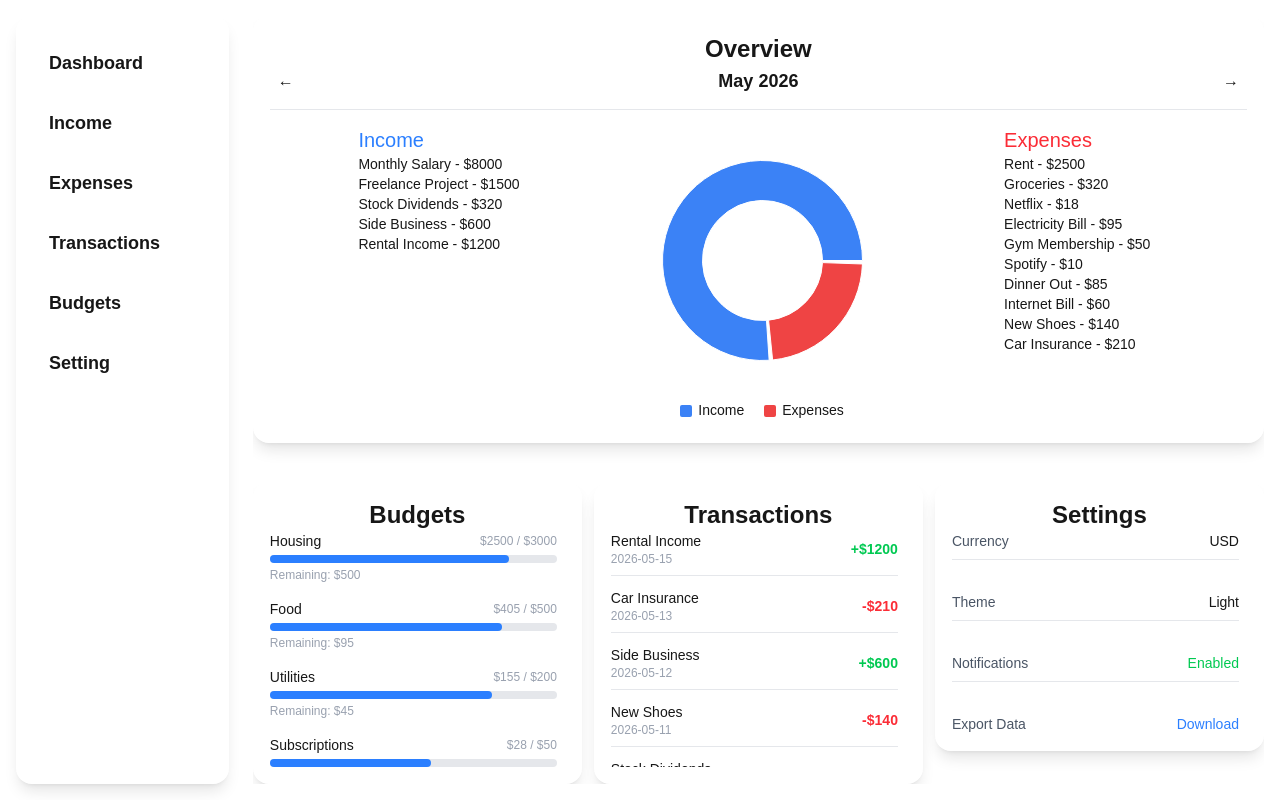
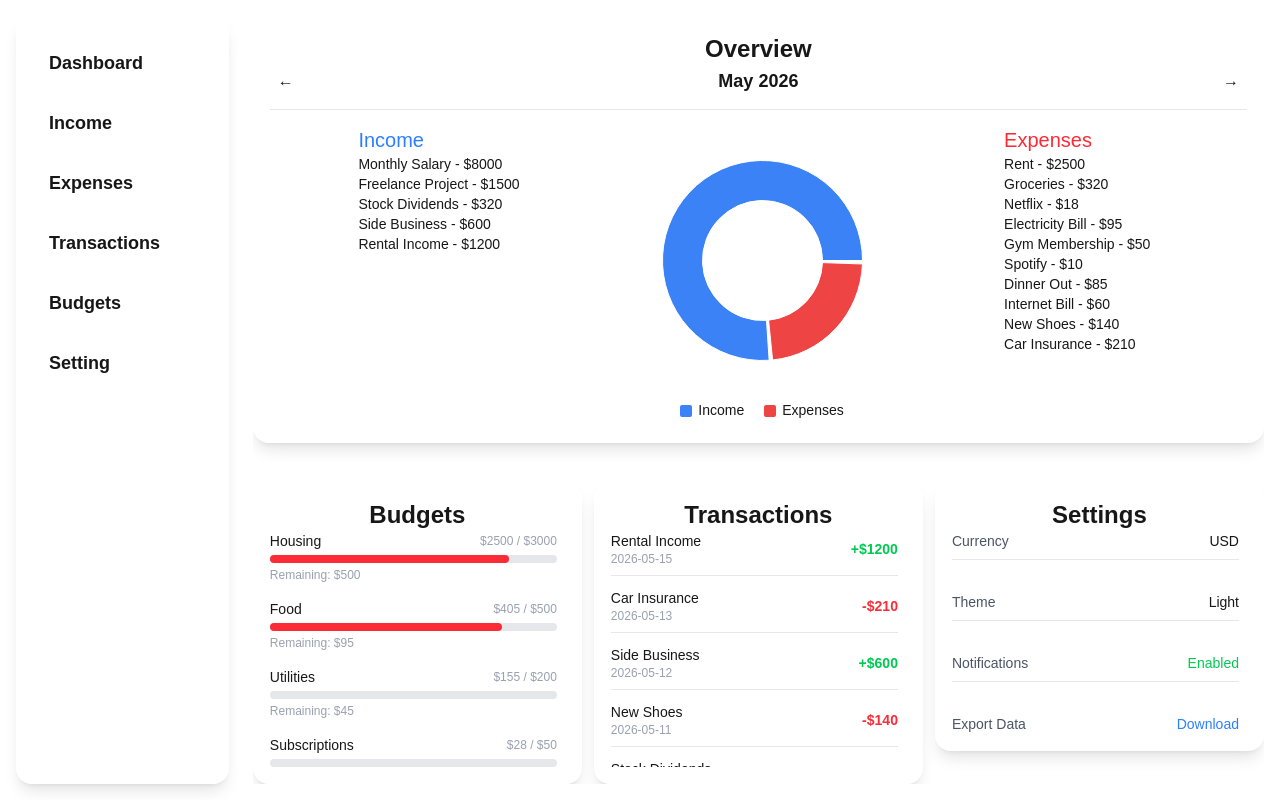
Before and after one commit to Danielh74/TwoCents, a Next.js app: page / in a window 1280 px wide. Built offline with nearby package versions, Linux system fonts and the light colour scheme.

Commit message:
feat: refactor ProgressBar component for dynamic color and width calculation

```diff
--- a/src/components/ProgressBar.tsx
+++ b/src/components/ProgressBar.tsx
@@ -6,6 +6,8 @@ interface Props {
     remaining: number;
 }
 function ProgressBar({ category, expense, budget, remaining }: Props) {
+    const width = Math.min((expense / budget) * 100, 100);
+    const color = width < 50 ? 'blue' : width < 80 ? 'yellow' : 'red';
     return (
         <div className="space-y-1">
             <div className="flex justify-between items-center text-sm">
@@ -14,8 +16,8 @@ function ProgressBar({ category, expense, budget, remaining }: Props) {
             </div>
             <div className="w-full bg-gray-200 rounded-full h-2">
                 <div
-                    className="bg-blue-500 h-2 rounded-full transition-all duration-300"
-                    style={{ width: `${Math.min((expense / budget) * 100, 100)}%` }}
+                    className={`bg-${color}-500 h-2 rounded-full transition-all duration-300`}
+                    style={{ width: `${width}%` }}
                 />
             </div>
             <div className="text-xs text-gray-400">Remaining: ${remaining}</div>
```
